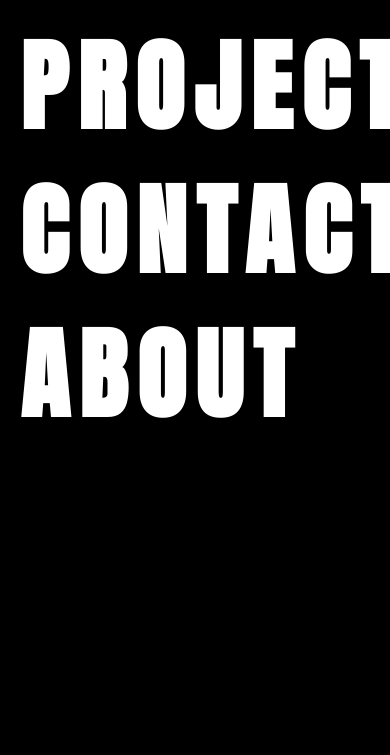
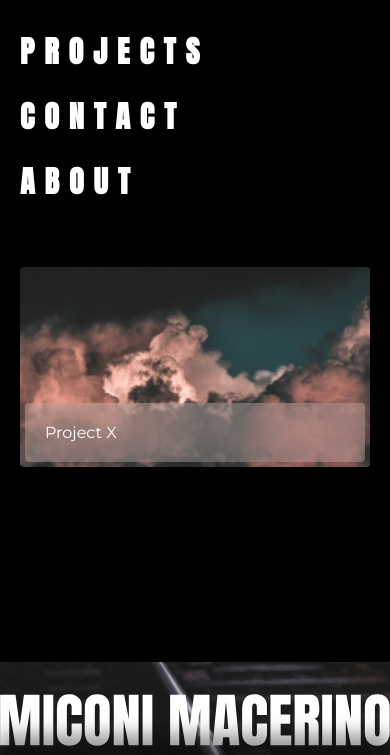
Before and after one commit to VitorMiconi/VitorMiconi, a plain HTML site: page index.html in a window 390 px wide. Both pictures are taken after a click on the link 349 px from the left and 52 px from the top of the page. Shown: the part 89-844 px from the top of the page. Drawn offline with nearby package versions, Linux system fonts and the light colour scheme.

Commit message:
ajustes mobile banner

```diff
--- a/src/style.css
+++ b/src/style.css
@@ -511,11 +511,15 @@ text-transform: uppercase;
     font-weight: 300;
 }
 
+.header__menu {
+    cursor: pointer;
+}
+
 /* Mobile */
 
 @media (max-width: 767px) {
     .banner {
-        height: 70vh;
+        height: 100vh;
     }
 
     .banner svg {
@@ -534,8 +538,8 @@ text-transform: uppercase;
         font-size: 12px;
     }
     .introduction__content h2 {
-        font-size: 36px;
-        line-height: 36px;
+        font-size: 30px;
+        line-height: 30px;
         margin-top: 40px;
     }
     .introduction__content__text p {
@@ -592,4 +596,15 @@ text-transform: uppercase;
     .about__left h3 {
         line-height: 70px;
     }
+    .mega-menu__content {
+        display: block;
+    }
+    .mega-menu__content__image {
+        width: 100%;
+        height: 200px;
+        margin-top: 70px;
+    }
+    nav li {
+        font-size: 30px;
+    }
 }
```
